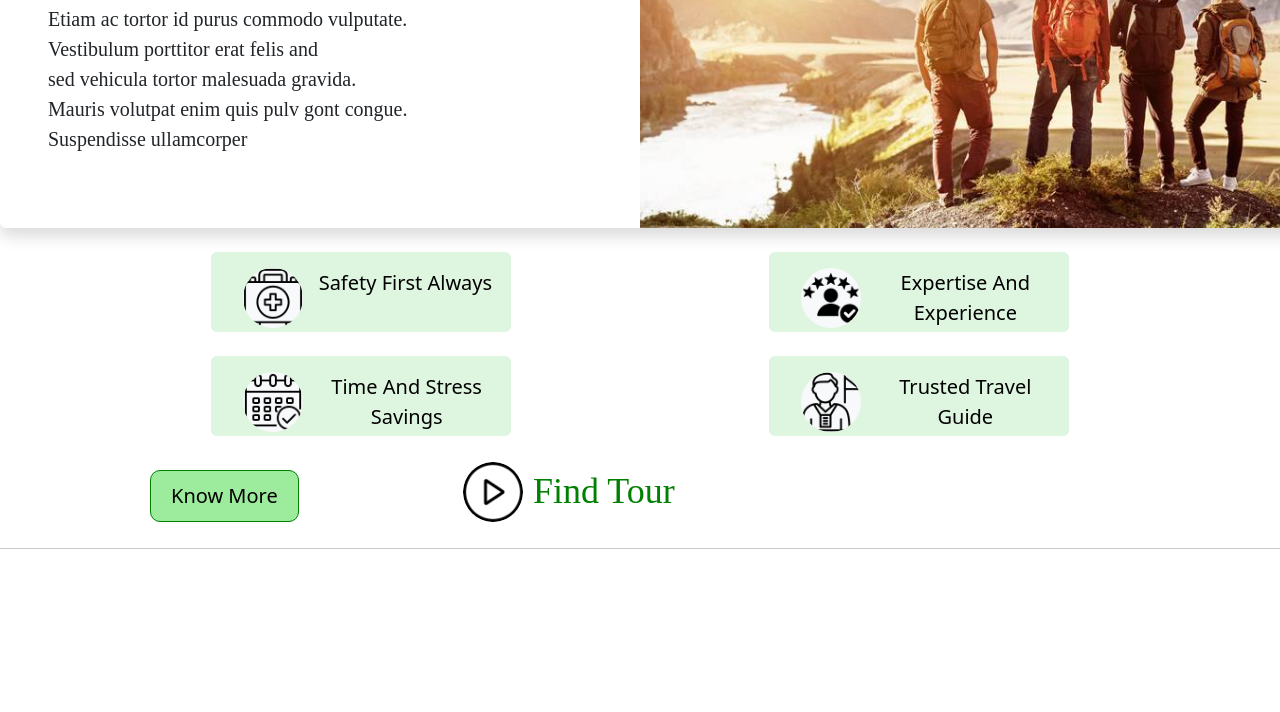
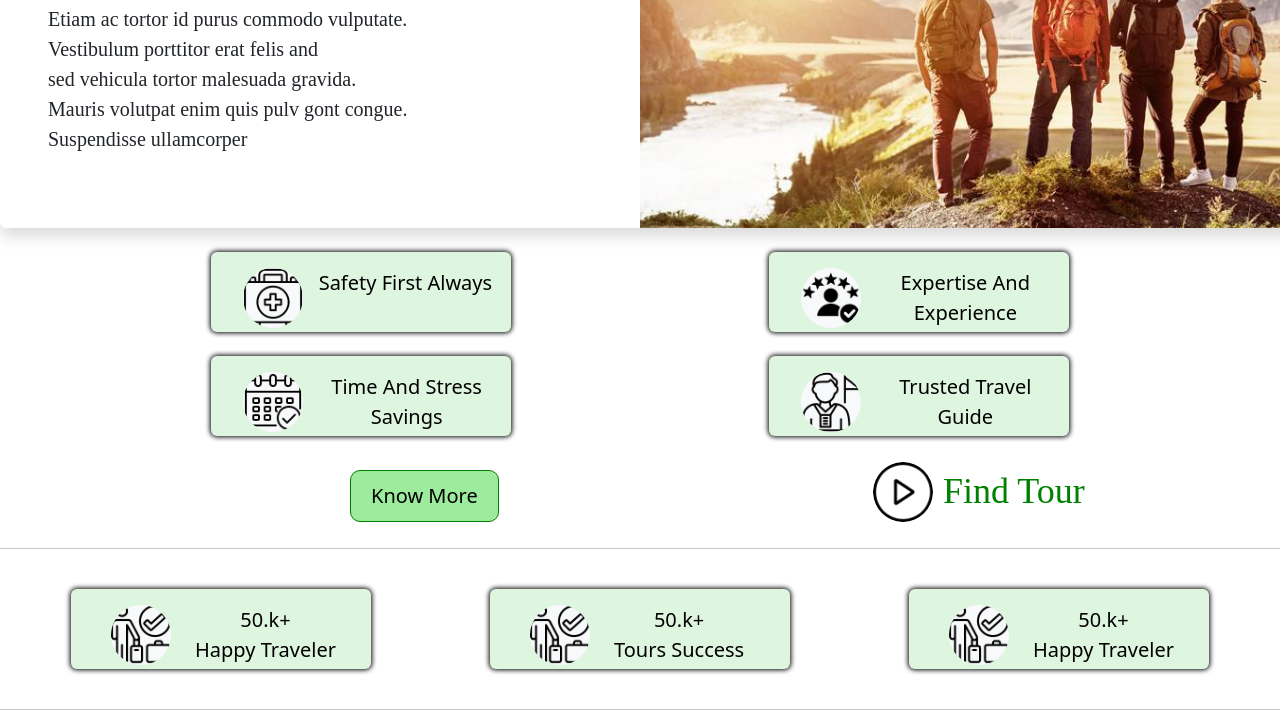
Before and after one commit to VasundharaShivankar/travel-agency-group-project-2-icp-7, a plain HTML site: page pages/about_us.html in a window 1280 px wide. Shown: the part 628-1340 px from the top of the page. Before the commit the page ends 1193 px from the top, so only its background shows below. Drawn offline with nearby package versions, Linux system fonts and the light colour scheme.

Commit message:
button add

```diff
--- a/CSS/about_us.css
+++ b/CSS/about_us.css
@@ -31,6 +31,7 @@
   background-color: rgb(222, 245, 223);
   height: 80px;
   width: 300px;
+  box-shadow: 0 0 5px 1px #000;
 }
 .buot:hover{
   background-color: rgb(157, 236, 157);
@@ -50,7 +51,7 @@
 }
 .btn1{
   padding: 10px 20px;
-  margin: 10px 150px;
+  margin: 10px 350px;
   background-color: rgb(157, 236, 157);
   border: 1px solid green;
   border-radius: 10px;
@@ -63,15 +64,19 @@
   color: green;
   margin-left: 10px;
 }
-.limg{
-display: flex;
- width: 300px;
- height: 80px;
+
+.flex{
+  position: sticky;
+  display: flex;
+  justify-content: space-evenly;
+  flex-wrap: wrap-reverse;
 }
 
-.feeds-img{
-  height: 60px;
-  width: 60px;
+.text{
+
+text-align: center;
+justify-content: center;
+
 
 }
 
@@ -94,7 +99,12 @@ height: 50%;
 width: 50%;
 }
 .btns{
-position: absolute;
+position: sticky;
 }
-
+.btn1{
+  display: block;
 }
+.find{
+  margin-left: 40px;
+}
+}
--- a/pages/about_us.html
+++ b/pages/about_us.html
@@ -96,9 +96,29 @@
       </div>
       <button type="button" class="btn1 btn-lg mx-6 ">Know More</button>
 
-      <a href="https://youtu.be/JfeRD0PRTpM?si=d4dY0tFu9bSRNv68"class="find"><img src="../img/about_img/play.png" class="icon"><span class="find">Find Tour</span></a>
+      <a href="https://youtu.be/JfeRD0PRTpM?si=d4dY0tFu9bSRNv68"class="find"><img src="../img/about_img/play.png" class="icon find"><span class="find">Find Tour</span></a>
       <hr>
+      <div class="flex">
+     <button type="button" class="btn-outline-dark mx-5 p-3  rounded  my-4 buot d-flex">
+      <img src="../img/about_img/luggage.png"class="icon mx-4 bg-light">
 
+      <p class="text fs-5"><span id="rank">50.k+</span><br> Happy Traveler </p>
+      </button>
+
+
+      <button type="button" class="btn-outline-dark mx-5 p-3  rounded  my-4 buot d-flex">
+        <img src="../img/about_img/luggage.png"class="icon mx-4 bg-light">
+
+        <p class="text fs-5"><span id="rank">50.k+</span><br>Tours Success </p>
+        </button>
+
+        <button type="button" class="btn-outline-dark mx-5 p-3  rounded  my-4 buot d-flex">
+          <img src="../img/about_img/luggage.png"class="icon mx-4 bg-light">
+
+          <p class="text fs-5"><span id="rank">50.k+</span><br> Happy Traveler </p>
+        </button>
+    </div>
+    <hr>
 
 
 
```
